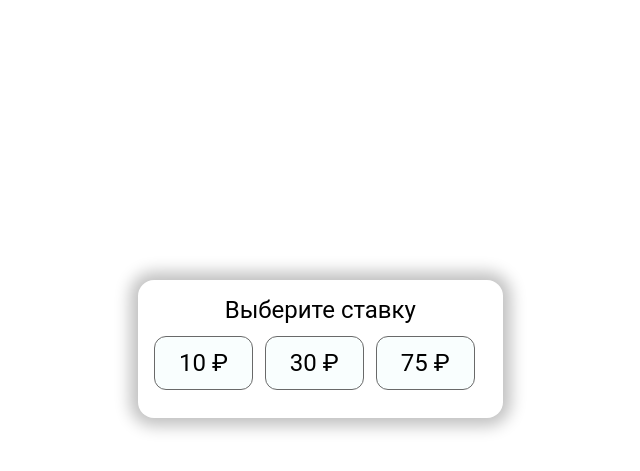
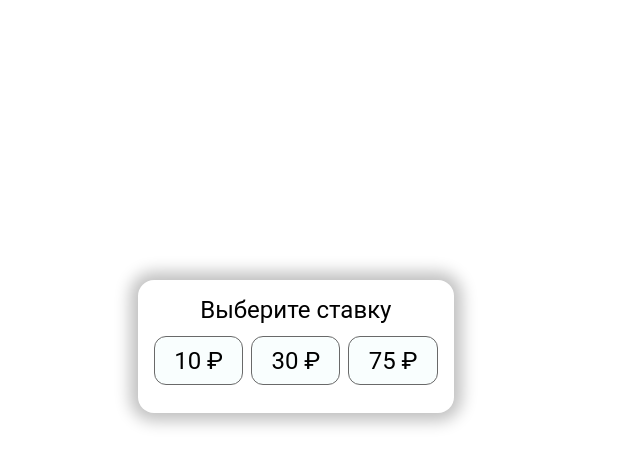
Before and after one commit to Bellusfennec/pet-game-21, a PHP site: page / in a window 1280 px wide. Shown: the top 471 px of the page, without its empty margins (352-992 px from the left). Run offline with PHP 8.4, Linux system fonts and the light colour scheme.

Commit message:
Игра v2.2 Исправлены стили popup

```diff
--- a/style.css
+++ b/style.css
@@ -36,10 +36,13 @@ button {
     font-size: 1em;
     font-family: inherit;
     outline: none;
-    padding: .5em 1em;
+    padding: .4em .8em;
     margin: .5em .5em .5em 0;
     border: dimgrey 1px solid;
     border-radius: .5em;
+}
+button:last-of-type {
+    margin-right: 0;
 }
 button:hover,
 button:focus {
@@ -104,6 +107,15 @@ button:focus {
     list-style: none;
     display: flex;
 }
+#rate-list button {
+    margin-right: 0;
+}
+#rate-list li {
+    margin-right: .5rem;
+}
+#rate-list li:last-of-type {
+    margin-right: 0;
+}
 .rate-popup {
     box-sizing: border-box;
     position: fixed;
```
